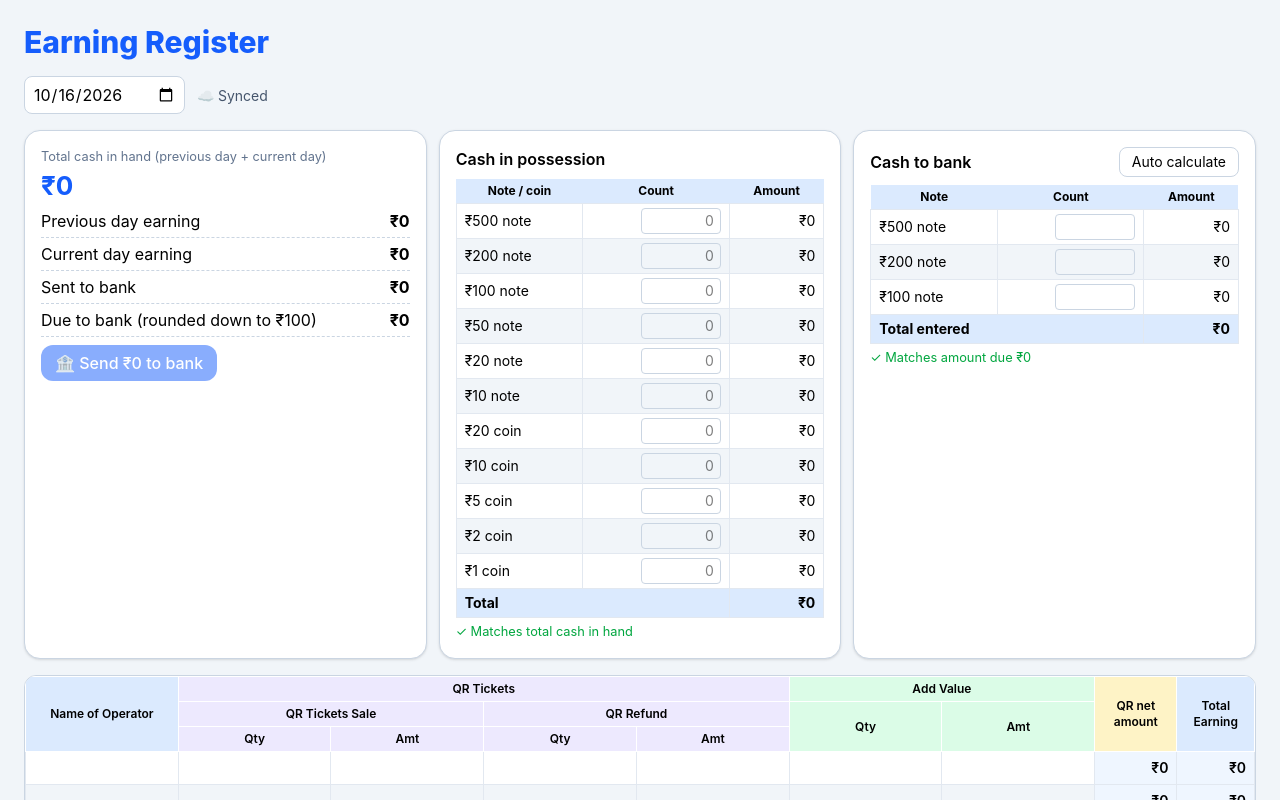
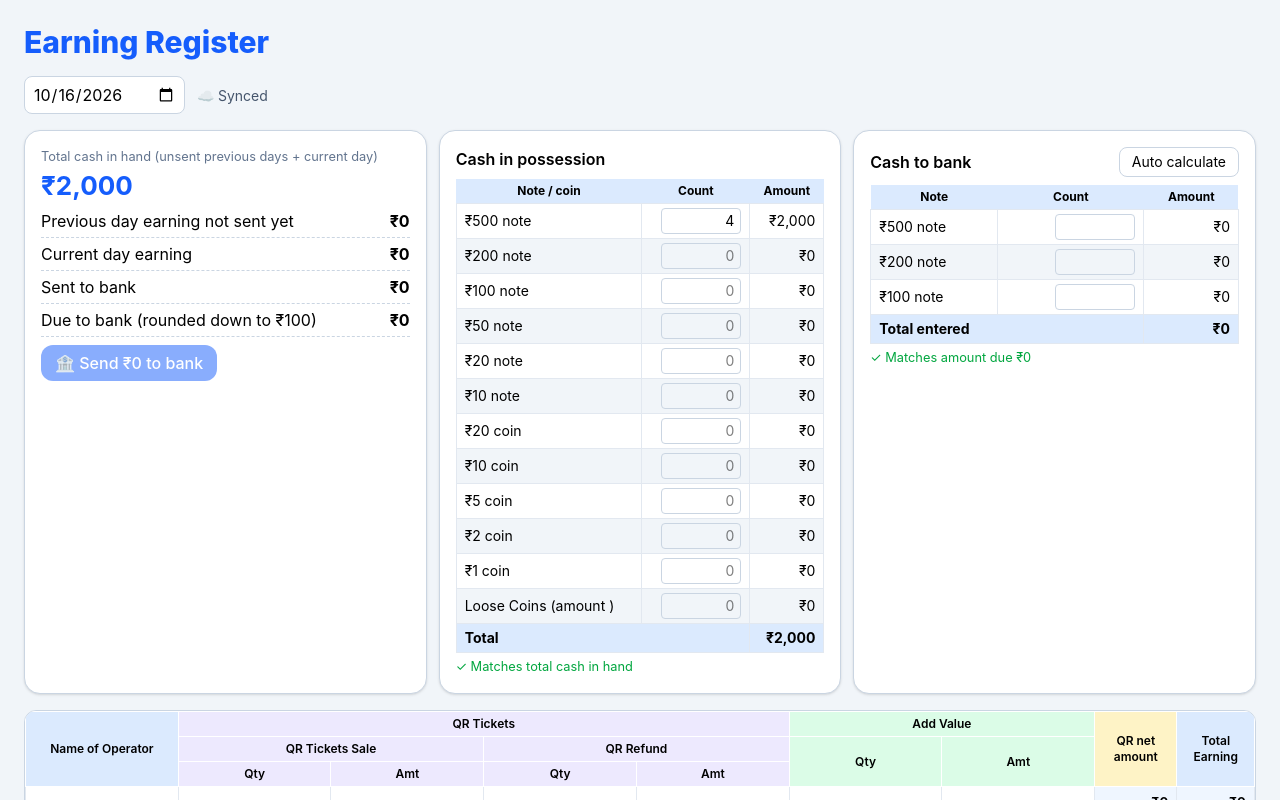
Before and after one commit to vineetsingh23/dmrc-earning, a React (Vite) app: page / in a window 1280 px wide. Shown: the top 800 px of the page. Built offline with nearby package versions, Linux system fonts and the light colour scheme; no server answers; the database is empty.

Commit message:
imprest issued

```diff
--- a/src/App.tsx
+++ b/src/App.tsx
@@ -45,11 +45,15 @@ export default function App() {
       </span>
 
       <div className="mb-4 grid grid-cols-[repeat(auto-fit,minmax(300px,1fr))] gap-3">
-        <CashInHandCard totalCashInHand={figures.totalCashInHand} previousDayEarning={figures.previousDayEarning} currentDayEarning={figures.currentDayEarning}
+        <CashInHandCard totalCashInHand={figures.totalCashInHand} previousDayCash={figures.previousDaysCash} currentDayEarning={figures.currentDayEarning}
           amountDueToBank={figures.amountDueToBank} existingTransfer={figures.existingTransfer} canSendToBank={canSendToBank}
           onSendToBankClick={() => setIsSendDialogOpen(true)} />
-        <CashInPossessionCard cashCountsInHand={figures.cashCountsInHand} denominationTotalAmount={figures.denominationTotalAmount}
-          totalCashInHand={figures.totalCashInHand} onCountChange={changeCashCount} />
+        <CashInPossessionCard
+        cashCountsInHand={figures.cashCountsInHand}
+        looseCoinAmount={figures.looseCoinsAmount}
+        denominationTotalAmount={figures.denominationTotalAmount}
+        totalCashInHand={figures.totalCashInHand}
+        onCountChange={changeCashCount} />
         <CashToBankCard existingTransfer={figures.existingTransfer} amountDueToBank={figures.amountDueToBank} noteDraft={noteDraft} />
       </div>
 
--- a/src/components/dashboard/cashInHandCard.tsx
+++ b/src/components/dashboard/cashInHandCard.tsx
@@ -2,17 +2,17 @@ import type { BankTransfer } from '../../lib/registerTypes';
 import { formatRupees } from '../../lib/earningCalculations';
 
 interface CashInHandCardProps {
-  totalCashInHand: number; previousDayEarning: number; currentDayEarning: number; amountDueToBank: number;
+  totalCashInHand: number; previousDayCash: number; currentDayEarning: number; amountDueToBank: number;
   existingTransfer: BankTransfer | undefined; canSendToBank: boolean; onSendToBankClick: () => void;
 }
 
-export default function CashInHandCard({ totalCashInHand, previousDayEarning, currentDayEarning, amountDueToBank, existingTransfer, canSendToBank, onSendToBankClick }: CashInHandCardProps) {
+export default function CashInHandCard({ totalCashInHand, previousDayCash, currentDayEarning, amountDueToBank, existingTransfer, canSendToBank, onSendToBankClick }: CashInHandCardProps) {
   const rowClass = 'flex justify-between border-b border-dashed border-slate-300 py-1';
   return (
     <div className="rounded-2xl border border-slate-300 bg-white p-4 shadow-sm transition duration-300 hover:-translate-y-1 hover:shadow-xl">
-      <small className="block text-slate-500">Total cash in hand (previous day + current day)</small>
+      <small className="block text-slate-500">Total cash in hand (unsent previous days + current day)</small>
       <div className="text-[26px] font-bold text-blue-600">{formatRupees(totalCashInHand)}</div>
-      <div className={rowClass}><span>Previous day earning</span><b>{formatRupees(previousDayEarning)}</b></div>
+      <div className={rowClass}><span>Previous day earning not sent yet</span><b>{formatRupees(previousDayCash)}</b></div>
       <div className={rowClass}><span>Current day earning</span><b>{formatRupees(currentDayEarning)}</b></div>
       <div className={rowClass}><span>Sent to bank{existingTransfer ? ` · slip ${existingTransfer.slipNumber}` : ''}</span><b>{formatRupees(existingTransfer ? existingTransfer.amount : 0)}</b></div>
       <div className={rowClass}><span>Due to bank (rounded down to ₹100)</span><b>{formatRupees(amountDueToBank)}</b></div>
--- a/src/components/dashboard/cashInPossessionCard.tsx
+++ b/src/components/dashboard/cashInPossessionCard.tsx
@@ -1,15 +1,22 @@
-import { allDenominationRows, formatRupees } from '../../lib/earningCalculations';
+import { allDenominationRows, formatRupees,looseCoinsKey, type DenominationRow } from '../../lib/earningCalculations';
 
 interface CashInPossessionCardProps {
   cashCountsInHand: Record<string, number>;
+  looseCoinAmount:number;
   denominationTotalAmount: number;
   totalCashInHand: number;
   onCountChange: (countKey: string, typedValue: string) => void;
 }
 
-export default function CashInPossessionCard({ cashCountsInHand, denominationTotalAmount, totalCashInHand, onCountChange }: CashInPossessionCardProps) {
+export default function CashInPossessionCard({
+                                        cashCountsInHand,
+                                        denominationTotalAmount,
+                                        totalCashInHand,
+                                        looseCoinAmount,
+                                        onCountChange }: CashInPossessionCardProps) {
   const matchesCashInHand = denominationTotalAmount === totalCashInHand;
   const cellClass = 'border border-slate-200 px-2 py-1 text-right text-sm';
+  const countInputClass ='w-20 rounded border border-slate-300 px-1.5 py-0.5 text-right outline-none focus:ring-2 focus:ring-blue-400';
   return (
     <div className="rounded-2xl border border-slate-300 bg-white p-4 shadow-sm">
       <h2 className="mb-2 font-semibold">Cash in possession</h2>
@@ -18,20 +25,39 @@ export default function CashInPossessionCard({ cashCountsInHand, denominationTot
           <tr className="bg-blue-100 text-xs"><th className="px-2 py-1">Note / coin</th><th className="px-2 py-1">Count</th><th className="px-2 py-1">Amount</th></tr>
         </thead>
         <tbody>
-          {allDenominationRows.map(row => (
+          {allDenominationRows.map((row:DenominationRow) => (
             <tr key={row.key} className="even:bg-slate-100">
               <td className={`${cellClass} !text-left`}>{row.label}</td>
               <td className={cellClass}>
                 <input value={cashCountsInHand[row.key] || ''} placeholder="0" inputMode="numeric"
                   onChange={event => onCountChange(row.key, event.target.value)}
-                  className="w-20 rounded border border-slate-300 px-1.5 py-0.5 text-right outline-none focus:ring-2 focus:ring-blue-400" />
+                  className={countInputClass}
+                />
               </td>
               <td className={cellClass}>{formatRupees(row.value * (cashCountsInHand[row.key] ?? 0))}</td>
             </tr>
           ))}
+          {/* loose coins typed as rupee amount */}
+          <tr className='even:bg-slate-100'>
+            <td className={`${cellClass} !text-left`}>Loose Coins (amount )</td>
+            <td className={cellClass}>
+              <input
+                  value={looseCoinAmount || ''}
+                  placeholder='0'
+                  inputMode='decimal'
+                  onChange={event => onCountChange(looseCoinsKey, event.target.value)}
+                  className={countInputClass}
+              />
+            </td>
+            <td className={cellClass}>{formatRupees(looseCoinAmount)}</td>
+
+          </tr>
         </tbody>
         <tfoot>
-          <tr className="bg-blue-100 font-bold"><td className={`${cellClass} !text-left`} colSpan={2}>Total</td><td className={cellClass}>{formatRupees(denominationTotalAmount)}</td></tr>
+          <tr className="bg-blue-100 font-bold">
+            <td className={`${cellClass} !text-left`} colSpan={2}>Total</td>
+            <td className={cellClass}>{formatRupees(denominationTotalAmount)}</td>
+          </tr>
         </tfoot>
       </table>
       <small className={matchesCashInHand ? 'text-green-600' : 'text-red-600'}>
--- /dev/null
+++ b/src/components/dashboard/imprestIssueCard.tsx
@@ -0,0 +1,26 @@
+import { imprestAmountPerTom, imprestTomNumbers } from "../../lib/businessRules";
+import { parseNumber } from "../../lib/earningColumns";
+import { formatRupees } from "../../lib/earningCalculations";
+
+interface ImprestIssueCardProps {
+    listRows : string[][];
+    onAdvanceChange: (rowIndex:number, typedValue:string) => void;
+}
+
+const advanceColumnIndex = 2;
+
+export default function ImprestIssueCard({listRows, onAdvanceChange}:ImprestIssueCardProps) {
+    const advanceOfRow = (rowIndex:number) => parseNumber(listRows[rowIndex]?.[advanceColumnIndex]);
+    const totalImprestAmount = imprestTomNumbers.length * imprestAmountPerTom;
+    const totalAdvanceAmount = imprestTomNumbers.reduce((total,_tomNumber, rowIndex)=>total + advanceOfRow(rowIndex),0)
+
+    const cellClass = 'border border-slate-200 px-2 py-1 text-right text-sm';
+    const headerClass = 'border border-white px-2 py-1 text-xs0';
+
+    return(
+        <div>
+
+        </div>
+    )
+
+}
--- a/src/hooks/useDashboardFigures.ts
+++ b/src/hooks/useDashboardFigures.ts
@@ -2,10 +2,14 @@ import { useMemo } from "react";
 import type { RegisterState } from "../lib/registerTypes";
 import { bankRoundingAmount } from "../lib/businessRules";
 import { allDenominationRows,
+        advanceReceivedTotalForDate,
+        imprestIssuedTotalForDate,
         breakIntoDenominations,
         cashFromPreviousDays,
         cashInHandOfDate,
-        totalEarningOfDate
+        totalEarningOfDate,
+        looseCoinsKey,
+        type DenominationRow,
  } from "../lib/earningCalculations";
 
  // every number shown on the dashboard for one date
@@ -16,17 +20,21 @@ import { allDenominationRows,
         const previousDaysCash = cashFromPreviousDays(registerState,date);
         const cashBeforeBankTransfer = cashInHandOfDate(registerState,date);
         const totalCashInHand = cashBeforeBankTransfer - ( existingTransfer ? existingTransfer.amount : 0);
-
-            // only cash of earlier days can be sent, rounded down to 100
         const amountDueToBank =Math.floor(Math.max(0,previousDaysCash) / bankRoundingAmount) * bankRoundingAmount;
-        const cashCountsInHand = registerState.cashCounts?.[date] ?? breakIntoDenominations(Math.max(0,totalCashInHand));
-        const denominationTotalAmount = allDenominationRows.reduce((total, row) => total +row.value * (cashCountsInHand[row.key] ?? 0), 0);
+        const cashCountsInHand:Record<string, number> = registerState.cashCounts?.[date] ?? breakIntoDenominations(Math.max(0,totalCashInHand));
+        const looseCoinsAmount =cashCountsInHand[looseCoinsKey] ?? 0;
+        const denominationTotalAmount= allDenominationRows.reduce((total:number, row:DenominationRow) =>
+            total + row.value * (cashCountsInHand[row.key] ?? 0), 0) +looseCoinsAmount;
+            // loose coins
         return {
             currentDayEarning: totalEarningOfDate(registerState,date),
+            imprestAndAdvanceIssuedTotal:imprestIssuedTotalForDate(registerState, date),
+            advanceReceivedTotal: advanceReceivedTotalForDate(registerState, date),
             previousDaysCash,
             existingTransfer,
             totalCashInHand,amountDueToBank,
             cashCountsInHand,
+            looseCoinsAmount,
             denominationTotalAmount,
         };
     },[registerState, date])
--- a/src/lib/businessRules.ts
+++ b/src/lib/businessRules.ts
@@ -1,3 +1,6 @@
 // notes that can be sent to the bank (no ₹50)
 export const bankNoteValues = [500, 200, 100];
 export const bankRoundingAmount = 100;
+
+export const imprestTomNumbers = ['80', '81', '51', '52'];
+export const imprestAmountPerTom = 500;
--- a/src/lib/earningCalculations.ts
+++ b/src/lib/earningCalculations.ts
@@ -2,6 +2,7 @@ import { parseNumber, type ColumnLeaf } from './earningColumns';
 import type { RegisterState } from './registerTypes';
 import { totalEarningSample } from './earningColumns';
 export const formatRupees = (amount: unknown) => '₹' + Math.round(parseNumber(amount)).toLocaleString('en-IN');
+import { imprestAmountPerTom, imprestTomNumbers } from './businessRules';
 
 // quantity columns show plain numbers, amounts show rupees
 export const formatCellValue = (column: ColumnLeaf, value: number) =>
@@ -38,14 +39,16 @@ export const cashFromPreviousDays = (state: RegisterState, date: string) => {
 
 // cash in hand before any transfer of this date : unsent earlier cash + current day earning
 export const cashInHandOfDate = (state: RegisterState, date: string) =>
-  cashFromPreviousDays(state, date) + Math.round(totalEarningOfDate(state,date));
+  cashFromPreviousDays(state, date) + Math.round(totalEarningOfDate(state,date))
+  + imprestIssuedTotalForDate(state, date) + advanceReceivedTotalForDate(state,date);
 
 
-export interface DenominationRow { key: string; value: number; label: string }
+export interface DenominationRow { key: string; value: number | string; label: string }
 
 export const noteRows: DenominationRow[] = [500, 200, 100, 50, 20, 10].map(value => ({ key: String(value), value, label: `₹${value} note` }));
 export const coinRows: DenominationRow[] = [20, 10, 5, 2, 1].map(value => ({ key: `coin${value}`, value, label: `₹${value} coin` }));
 export const allDenominationRows: DenominationRow[] = [...noteRows, ...coinRows];
+export const looseCoinsKey = 'looseCoins';
 
 // splits an amount into notes and coins, largest first
 export const breakIntoDenominations = (amount: number): Record<string, number> => {
@@ -59,3 +62,11 @@ export const breakIntoDenominations = (amount: number): Record<string, number> =
   });
   return counts;
 };
+
+export const imprestIssuedTotalForDate =(state: RegisterState, date: string) =>
+  imprestTomNumbers.reduce((total, _tomNumer, rowIndex) =>
+    total + imprestAmountPerTom + parseNumber(state.detailLists?.[date]?.imprestIssue?.[rowIndex]?.[2]),0);
+
+export const advanceReceivedTotalForDate =(state: RegisterState, date: string) =>
+  imprestTomNumbers.reduce((total, _tomNumber, rowIndex) =>
+    total + parseNumber(state.detailLists?.[date]?.advanceReceived?.[rowIndex]?.[1]),0);
--- a/src/lib/registerTypes.ts
+++ b/src/lib/registerTypes.ts
@@ -26,3 +26,5 @@ export const createEmptyRegisterState =() : RegisterState =>({
     cashCounts:{},
     bankTransfers:{},
 })
+
+export type DetailListKind = 'imprestIssue' | 'advanceReceived'
```
Also changed, not shown: src/handlers/detailListHandlers.ts (added, +14 -0 lines).
